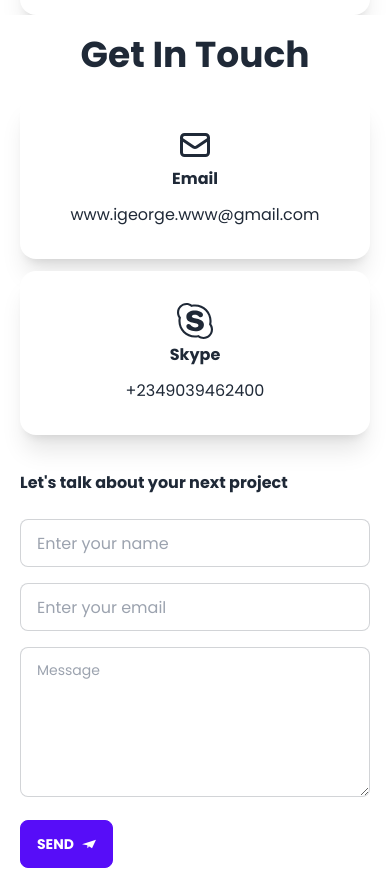
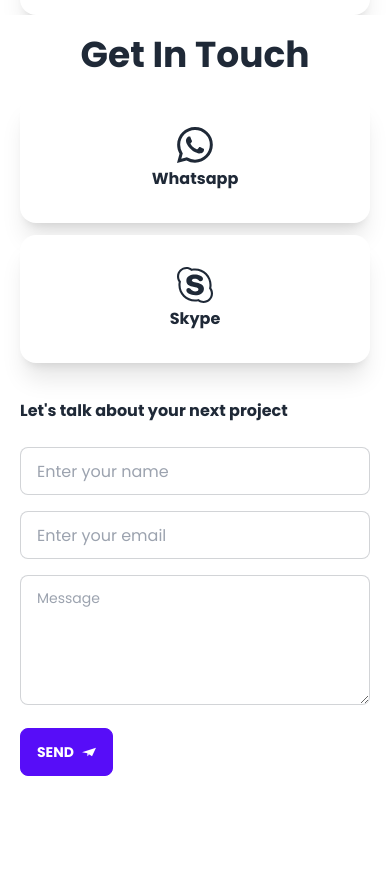
Before and after one commit to iGEORGE17/portfolio, a Next.js app: page / in a window 390 px wide. Shown: the part 2709-3605 px from the top of the page. Built offline with nearby package versions, Linux system fonts and the light colour scheme; a web font is replaced by a local one.

Commit message:
changes contact links

```diff
--- a/components/Contact.tsx
+++ b/components/Contact.tsx
@@ -1,6 +1,8 @@
 import {SiMinutemailer} from "react-icons/si"
 import {HiOutlineMail} from "react-icons/hi"
 import {TfiSkype} from "react-icons/tfi"
+import Link from "next/link"
+import { BsWhatsapp } from "react-icons/bs"
 
 
 const Contact = () => {
@@ -16,10 +18,9 @@ const Contact = () => {
                     <div className="card-body">
                         <div className="lg:flex lg:justify-start lg:items-center gap-3 flex flex-col items-center">
                             <div className="lg:flex lg:justify-center lg:items-center flex flex-col items-center gap-1">
-                            <HiOutlineMail className="lg:text-2xl text-4xl"/>
-                            <p className="lg:font-bold font-bold">Email</p>
+                                <BsWhatsapp className="lg:text-2xl text-4xl"/>
+                                <Link href="https://wa.link/bl9mo2" className="lg:font-bold font-bold">Whatsapp</Link>
                             </div>
-                        <p>www.igeorge.www@gmail.com</p>
                         </div>
                     </div>
                 </div>
@@ -29,9 +30,8 @@ const Contact = () => {
                         <div className="lg:flex lg:justify-start lg:items-center gap-3 flex flex-col items-center">
                             <div className="lg:flex lg:justify-center lg:items-center flex flex-col items-center gap-1">
                                 <TfiSkype className="lg:text-2xl text-4xl"/>
-                            <p className="lg:font-bold font-bold">Skype</p>
+                                <Link href="https://join.skype.com/invite/AWDlaZJUr22D" className="lg:font-bold font-bold">Skype</Link>
                             </div>
-                        <p>+2349039462400</p>
                         </div>
                     </div>
                 </div>
@@ -49,7 +49,7 @@ const Contact = () => {
                         <div className="form-control">
                         <input type="email" placeholder="Enter your email" className="input input-bordered" />
                         </div>
-                        <textarea className="textarea textarea-bordered lg:min-h-[250px] w-full min-h-[150px]" placeholder="Message"></textarea>
+                        <textarea className="textarea textarea-bordered lg:min-h-[250px] w-full min-h-[130px]" placeholder="Message"></textarea>
                         <div className="">
                             <button className="btn btn-primary gap-2">SEND
                             <SiMinutemailer className="lg:text-2xl" />
--- a/components/Projects.tsx
+++ b/components/Projects.tsx
@@ -17,7 +17,7 @@ const Projects = () => {
                 <h2 className="card-title">Noteyy</h2>
                 <div className="lg:flex lg:items-center lg:justify-between lg:space-x-3 flex space-x-3">
                   <Link href="https://github.com/iGEORGE17/notetaker" target="_blank"><FaGithub className="text-2xl" /></Link>
-                  <Link href="" target="_blank"><FiExternalLink className="lg:text-xl text-2xl" /></Link>
+                  <Link href="#" target="_blank"><FiExternalLink className="lg:text-xl text-2xl" /></Link>
                 </div>
               </div>
                 <p>A notes writing application built with Nexjs, react, typescript, prisma, tRPC and supabase with next-Auth google login</p>
@@ -43,7 +43,7 @@ const Projects = () => {
                 <h2 className="card-title">whatsapp clone</h2>
                 <div className="lg:flex lg:items-center lg:justify-between lg:space-x-3 flex space-x-3">
                   <Link href="https://github.com/iGEORGE17/whatsapp-clone-with-flutter" target="_blank"><FaGithub className="text-2xl" /></Link>
-                  <Link target="_blank" href=""><FiExternalLink className="lg:text-xl text-2xl" /></Link>
+                  <Link target="_blank" href="#"><FiExternalLink className="lg:text-xl text-2xl" /></Link>
                 </div>
                 </div>
                 <p>a whatsapp clone mobile application using react-native</p>
@@ -56,7 +56,7 @@ const Projects = () => {
                 <h2 className="card-title">Tesla clone</h2>
                 <div className="lg:flex lg:items-center lg:justify-between lg:space-x-3 flex space-x-3">
                   <Link href="https://github.com/iGEORGE17/Tesla-Clone-with-React-Native" target="_blank"><FaGithub className="text-2xl" /></Link>
-                  <Link href="" target="_blank"><FiExternalLink className="lg:text-xl text-2xl" /></Link>
+                  <Link href="#" target="_blank"><FiExternalLink className="lg:text-xl text-2xl" /></Link>
                 </div>
                 </div>
                 <p>a tesla clone mobile application using flutter</p>
--- a/pages/index.tsx
+++ b/pages/index.tsx
@@ -1,9 +1,10 @@
 import Head from 'next/head'
 import Image from 'next/image'
 import Hero from '../components/Hero'
-import { FaFacebookF, FaLinkedin, FaTwitter, FaGithub, FaHome, FaFolder, FaSchool, FaTools } from 'react-icons/fa'
+import { FaFacebookF, FaLinkedin, FaTwitter, FaGithub } from 'react-icons/fa'
 import {TbSchool} from 'react-icons/tb'
 import { GrHomeRounded, GrContactInfo, GrFolderOpen } from 'react-icons/gr'
+import {BsTools} from 'react-icons/bs'
 import Link from 'next/link'
 import Projects from '../components/Projects'
 import Header from '../components/Header'
@@ -39,7 +40,7 @@ export default function Home() {
                 <Link href='#hero' title='Home'><GrHomeRounded className='lg:text-2xl text-primary'/></Link>
               </li>
               <li>
-                <Link href="#about" title='About me'><FaTools className='lg:text-2xl' /></Link>
+                <Link href="#services" title='About me'><BsTools className='lg:text-2xl' /></Link>
               </li>
               <li>
                 <Link href='#projects' title='Projects'><GrFolderOpen className='lg:text-2xl' /> </Link>
```
Lines whose indentation alone changed are shown as unchanged.
